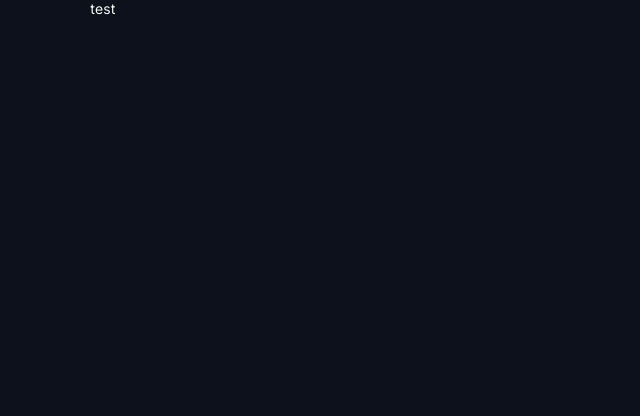
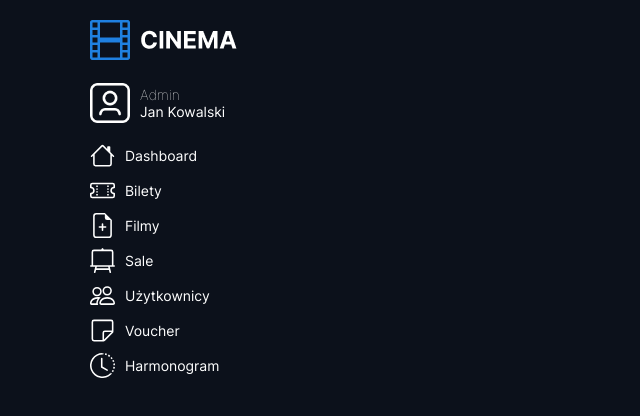
Before and after one commit to dezmerek/CinemaModern-project, a React (Create React App) app in the folder frontend/: page /dashboard in a window 1280 px wide. Shown: the top 416 px of the page, without its empty margins (0-640 px from the left). Built offline with nearby package versions, Linux system fonts and the light colour scheme.

Commit message:
Create the basic sidebar

```diff
--- /dev/null
+++ b/frontend/src/Styles/components/_Sidebar.scss
@@ -0,0 +1,60 @@
+.sidebar {
+    width: 190px;
+    display: flex;
+    flex-direction: column;
+
+    .sidebar__logo {
+        padding-top: 20px;
+
+        img {
+            max-width: 100%;
+        }
+    }
+
+    .profile {
+        display: flex;
+        align-items: center;
+        padding-top: 20px;
+
+        img {
+            width: 40px;
+            height: 40px;
+            margin-right: 10px;
+        }
+
+        .profile__info {
+            p {
+                margin: 0;
+            }
+
+            .profile__info-role {
+                font-weight: 100;
+            }
+        }
+    }
+
+    .menu {
+        flex-grow: 1;
+        display: flex;
+        flex-direction: column;
+        padding-top: 20px;
+
+        a {
+            display: flex;
+            align-items: center;
+            color: #fff;
+            text-decoration: none;
+            margin-bottom: 10px;
+
+            &:hover {
+                color: #1F80E0;
+            }
+
+            svg {
+                margin-right: 10px;
+                width: 25px;
+                height: 25px;
+            }
+        }
+    }
+}
--- a/frontend/src/components/dashboard/Sidebar/Sidebar.jsx
+++ b/frontend/src/components/dashboard/Sidebar/Sidebar.jsx
@@ -1,7 +1,32 @@
 import React from 'react';
+import { Link } from 'react-router-dom';
+import menuItems from './SidebarItems';
+import '../../../Styles/components/_Sidebar.scss';
+import logo from '../../../assets/images/logo.png';
+import avatar from '../../../assets/images/avatar.png';
 
-function Sidebar() {
-  return <div>test</div>;
-}
+const Sidebar = () => {
+  return (
+    <div className="sidebar">
+      <div className="sidebar__logo">
+        <img src={logo} alt="logo" />
+      </div>
+      <div className="profile">
+        <img src={avatar} alt="avatar" />
+        <div className="profile__info">
+          <p className="profile__info-role">Admin</p>
+          <p>Jan Kowalski</p>
+        </div>
+      </div>
+      <div className="menu">
+        {menuItems.map((item, index) => (
+          <Link to={item.link} key={index}>
+            {item.icon} {item.name}
+          </Link>
+        ))}
+      </div>
+    </div>
+  );
+};
 
 export default Sidebar;
--- /dev/null
+++ b/frontend/src/components/dashboard/Sidebar/SidebarItems.js
@@ -0,0 +1,49 @@
+import {
+    BsHouse,
+    BsTicketPerforated,
+    BsFileEarmarkPlus,
+    BsEasel2,
+    BsPeople,
+    BsSticky,
+    BsClockHistory,
+} from 'react-icons/bs';
+
+const menuItems = [
+    {
+        name: 'Dashboard',
+        link: '/dashboard',
+        icon: <BsHouse />,
+    },
+    {
+        name: 'Bilety',
+        link: '/dashboard/tickets',
+        icon: <BsTicketPerforated />,
+    },
+    {
+        name: 'Filmy',
+        link: '/dashboard/films',
+        icon: <BsFileEarmarkPlus />,
+    },
+    {
+        name: 'Sale',
+        link: '/dashboard/halls',
+        icon: <BsEasel2 />,
+    },
+    {
+        name: 'Użytkownicy',
+        link: '/dashboard/users',
+        icon: <BsPeople />,
+    },
+    {
+        name: 'Voucher',
+        link: '/dashboard/vouchers',
+        icon: <BsSticky />,
+    },
+    {
+        name: 'Harmonogram',
+        link: '/dashboard/schedules',
+        icon: <BsClockHistory />,
+    },
+];
+
+export default menuItems;
```
